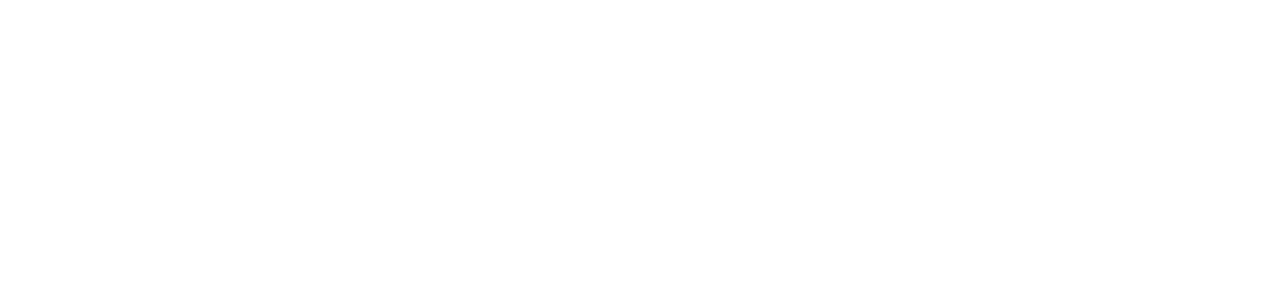
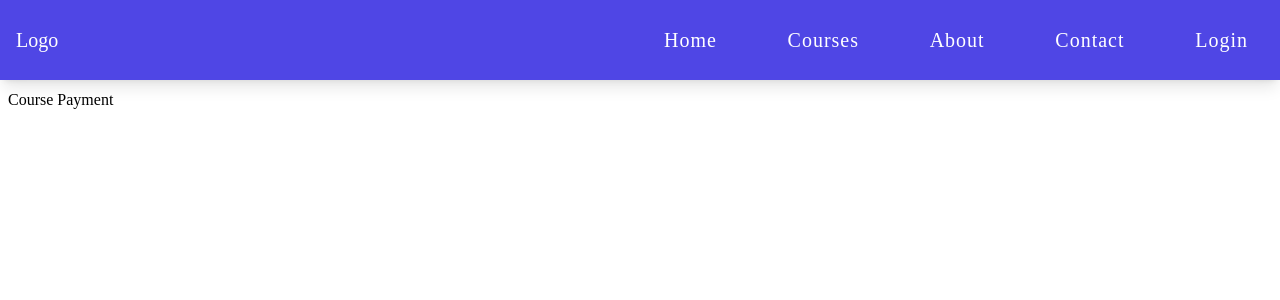
Before and after one commit to samuelraj2810/E-Learning-Platform, a React (Create React App) app in the folder client/: page /courses/coursepayment/1 in a window 1280 px wide. Before the commit this address had no page. Shown: the top 300 px of the page. Built offline with nearby package versions, Linux system fonts and the light colour scheme.

Commit message:
course payment started

```diff
--- a/client/src/Components/Student/Course/CourseCards.jsx
+++ b/client/src/Components/Student/Course/CourseCards.jsx
@@ -19,7 +19,7 @@ const CourseCards = ({ coursedata }) => {
             <div className=" bg-gray-50 h-full">
               <img src={url + v.imagePath} className="rounded-md h-full" />
             </div>
-            <div className="text-xs md:text-base flex items-center justify-between font-bold tracking-widest text-gray-600">
+            <div className="text-xs md:text-base flex w-full items-center justify-between font-bold tracking-widest text-gray-600">
               <p>{v?.courseName.trim()}</p>
               <p className="font-normal text-[10px]">{v?.duration.trim()}</p>
             </div>
--- a/client/src/Components/Student/Course/CourseDetails.jsx
+++ b/client/src/Components/Student/Course/CourseDetails.jsx
@@ -1,5 +1,5 @@
 import React, { useEffect, useState } from "react";
-import { useParams } from "react-router-dom";
+import { useNavigate, useParams } from "react-router-dom";
 import { GET } from "../../ApiFunction/ApiFunction";
 import { Collapse } from "antd";
 import { CaretRightOutlined, DoubleLeftOutlined, VideoCameraOutlined } from "@ant-design/icons";
@@ -7,6 +7,7 @@ import CustomButton from "../../Common/CustomButton";
 
 const CourseDetails = () => {
   const { _id } = useParams();
+  const navigate = useNavigate()
   const [temp, setTemp] = useState([]);
   const getCourse = async () => {
     const data = await GET(`http://localhost:3000/getcourse/${_id}`);
@@ -15,6 +16,7 @@ const CourseDetails = () => {
   useEffect(() => {
     getCourse();
   }, []);
+
   const subItems = (item, index) => {
     return item.title.map((title, index) => ({
       label: (
@@ -41,7 +43,7 @@ const CourseDetails = () => {
       ),
     }));
   };
-  console.log(temp);
+//   console.log(temp);
   return (
     <>
       {temp.length > 0 &&
@@ -49,7 +51,7 @@ const CourseDetails = () => {
           <div className="sm:flex h-full md:h-[90vh] w-full border relative">
             <div className="sm:w-fit bg-white border flex gap-4 p-4 flex-col">
               <h1 className="lg:text-xl font-semibold pb-2 ">
-                <DoubleLeftOutlined className="text-Primary bg-Primary/10 hover:scale-125 duration-300 mr-2 rounded-full p-1 border-Primary !text-base"/>
+                <DoubleLeftOutlined onClick={()=>navigate(-1)} className="text-Primary bg-Primary/10 hover:scale-125 duration-300 mr-2 rounded-full p-1 border-Primary !text-base"/>
                 Course Details
               </h1>
               <p className="bg-Primary/10 rounded-md text-Primary p-2 text-center mb-2 tracking-widest">{item.courseName}</p>
@@ -98,11 +100,12 @@ const CourseDetails = () => {
               {!item.isPaid &&
               <div className="drop-shadow-lg flex items-center justify-between p-2 bg-gradient-to-r from-white to-transparent backdrop-blur-sm w-full border-t sticky left-0 bottom-0 ">
                 <p className="font-bold font-Poppins !tracking-wider">Price</p>
-                <p className="mr-auto ml-4 font-medium ">{temp[0].price}</p>
+                <p className="mr-auto ml-4 font-medium ">{temp[0].price || "free"}</p>
                 <CustomButton
                   title="buy"
                   color="solid"
                   className="bg-Primary"
+                  onClick={() => navigate(`/courses/coursepayment/${_id}`)}
                 />
               </div>}
             </div>
--- /dev/null
+++ b/client/src/Components/Student/Course/CoursePayment.jsx
@@ -0,0 +1,13 @@
+import React from "react";
+import { useParams } from "react-router-dom";
+
+const CoursePayment = () => {
+  const { _id } = useParams();
+  return (
+    <div className="p-2">
+      <h1>Course Payment</h1>
+    </div>
+  );
+};
+
+export default CoursePayment;
--- a/client/src/Routers.js
+++ b/client/src/Routers.js
@@ -16,6 +16,7 @@ import AddCourse from "./Components/Instructor/AddCourse";
 import EditCourse from "./Components/Instructor/EditCourse";
 import Course from "./Components/Student/Course/Course";
 import CourseDetails from "./Components/Student/Course/CourseDetails";
+import CoursePayment from "./Components/Student/Course/CoursePayment";
 
 const Routers = () => {
   return (
@@ -26,6 +27,7 @@ const Routers = () => {
           <Route index element={<Home />} /> {/* Default route for / */}
           <Route path="/courses" element={<Course/>} />
           <Route path="/courses/coursedetails/:_id" element={<CourseDetails/>} />
+          <Route path="/courses/coursepayment/:_id" element={<CoursePayment/>} />
           <Route path="/profiledetails" element={<ProfileDetails />} />
         </Route>
 
```
